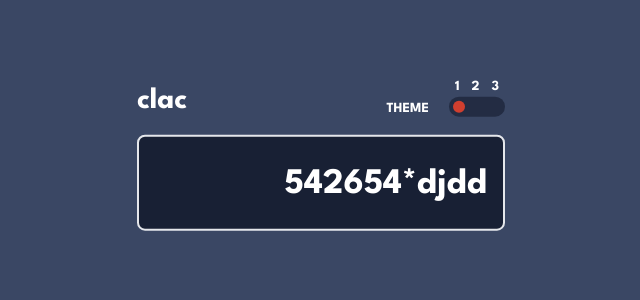
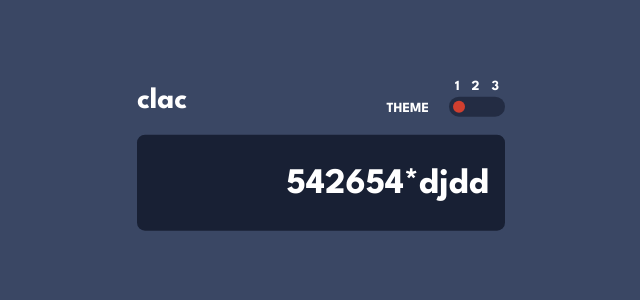
Before and after one commit to ShivWK/Calculator-In-React-and-Tailwind, a React (Vite) app: page / in a window 1280 px wide. Shown: the top 300 px of the page, without its empty margins (319-959 px from the left). Built offline with nearby package versions, Linux system fonts and the light colour scheme.

Commit message:
border remove

```diff
--- a/src/Components/CalDisplay.jsx
+++ b/src/Components/CalDisplay.jsx
@@ -5,7 +5,7 @@ export default function CalDisplay(props){
     let context = useContext(ColorContext);
 
     return(
-        <div className='w-full my-4 h-24 rounded-lg border-2 flex items-center pt-1 px-4 text-4xl overflow-auto justify-end' style={{backgroundColor: props.dispColor,
+        <div className='w-full my-4 h-24 rounded-lg flex items-center pt-1 px-4 text-4xl overflow-auto justify-end' style={{backgroundColor: props.dispColor,
             color: context.textColor
         }}>
             542654*djdd
--- a/src/Components/ModeBtnBox.jsx
+++ b/src/Components/ModeBtnBox.jsx
@@ -8,7 +8,7 @@ export default function ModeBtnBox(){
 
     function handleClickTheme1(){
         setButtonIndex(1);
-        context.bgColor('rgb(24,32,52)');
+        context.bgColor('hsl(222, 26%, 31%)');
         context.textColorHandler('white');
         context.dispColor('hsl(224, 36%, 15%)');
         context.tglkbdbgHandler('hsl(223, 31%, 20%)');
```
